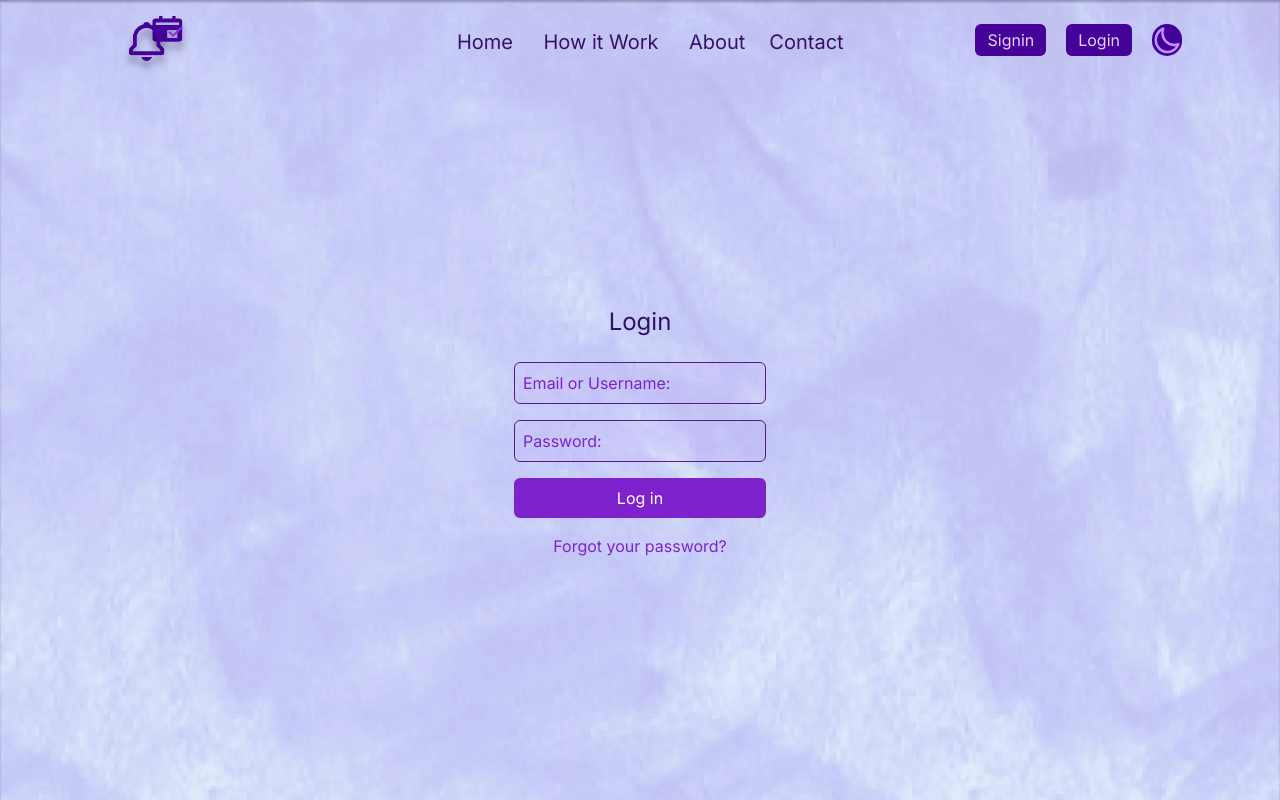
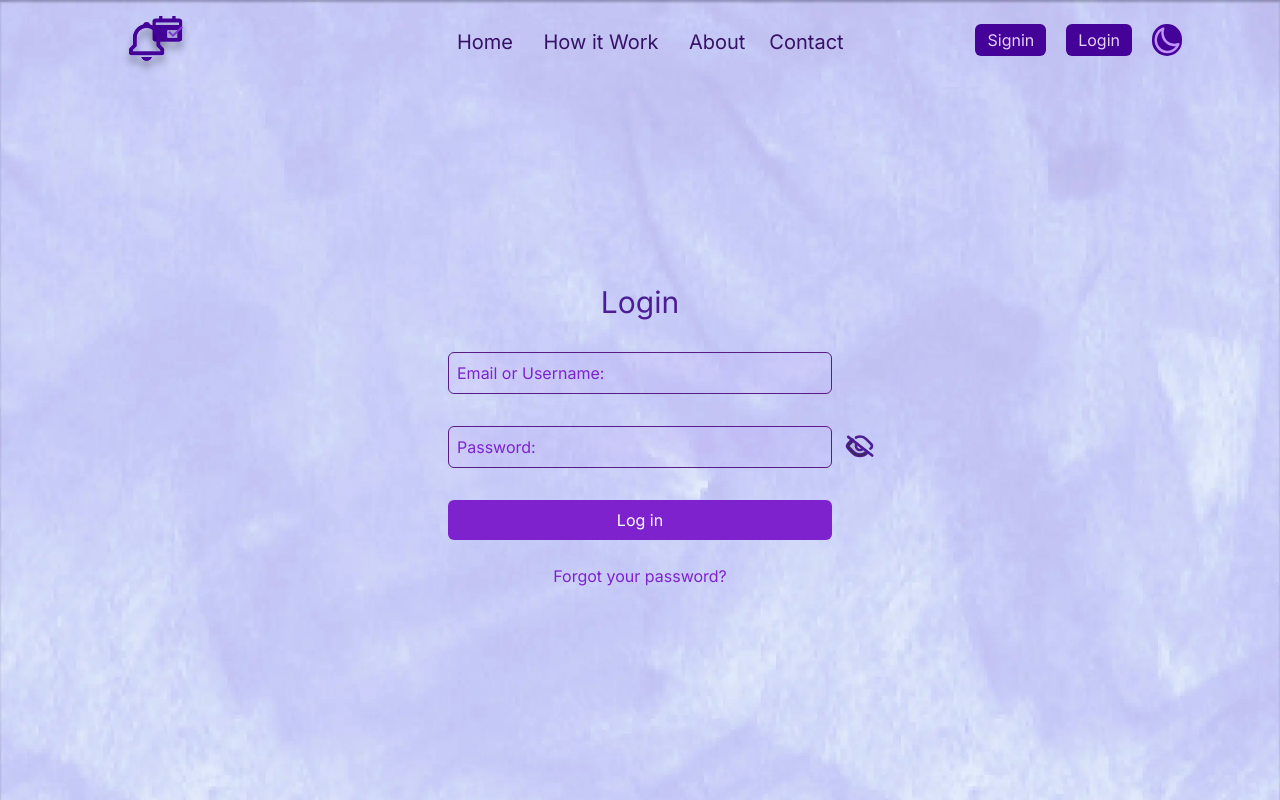
Before and after one commit to diego-vecch/remindpay-frontend, a Next.js app: page /login in a window 1280 px wide. Built offline with nearby package versions, Linux system fonts and the light colour scheme.

Commit message:
fix: update style and components of login

```diff
--- a/src/components/Login.tsx
+++ b/src/components/Login.tsx
@@ -1,13 +1,17 @@
-import React from 'react'
-
+'use client'
+import { useState } from 'react'
+import { ButtonForm } from './ButtonForm'
+import { EyeOpenPasswordForm, EyeClosePasswordForm } from './Icons/EyePasswordForm'
 const Login: React.FC = () => {
+  const [view, setview] = useState(false)
+  const password = view ? 'text' : 'password'
   return (
     <div className='h-full flex flex-col pt-20 justify-center items-center w-full'>
-      <div className='mb-8 flex flex-col justify-center'>
+      <div className='mb-8 flex flex-col gap-2 justify-center w-96'>
         <div className='py-6'>
-          <h4 className='text-center text-2xl text-violet-950'>Login</h4>
+          <h4 className='text-center text-3xl text-violet-900'>Login</h4>
         </div>
-        <form action='' className='w-full max-w-md bg-purple-0 rounded-md  '>
+        <form action='' className='w-full max-w-md rounded-md flex flex-col gap-4 '>
           <div className='mb-4'>
             <input
               type='text' id='emailorusername'
@@ -16,15 +20,30 @@ const Login: React.FC = () => {
               className='w-full p-2 border rounded-md bg-purple-500 bg-opacity-5 placeholder-purple-700 border-purple-900  focus:outline-none focus:border-violet-600 focus:placeholder-violet-500 focus:bg-opacity-0 text-purple-800' placeholder='Email or Username:'
             />
           </div>
-          <div className='mb-4'>
+          <div className='mb-4 flex'>
             <input
-              type='password' id='password' required
+              type={password}
+              required
               autoComplete='off'
               className='w-full p-2 border rounded-md bg-purple-500 bg-opacity-5 placeholder-purple-700 border-purple-900 focus:outline-none focus:border-violet-600 focus:placeholder-violet-500 focus:bg-opacity-0 text-purple-800' placeholder='Password:'
             />
+            <div className='pt-1 z-10'>
+              <button
+                className='absolute ml-3' onClick={(e) => {
+                  e.preventDefault()
+                  setview(!view)
+                }}
+              >
+                {view && (<EyeOpenPasswordForm />)}
+                {!view && (<EyeClosePasswordForm />)}
+
+              </button>
+            </div>
+
           </div>
-          <button type='submit' className='bg-purple-700 text-white p-2 w-full rounded-md mb-2'>Log in</button>
-          <button type='submit' className='bg-transparent text-purple-700 p-2 w-full rounded-md'>Forgot your password?</button>
+          <ButtonForm nameButton='Log in' />
+          <div className='w-full flex justify-center'><button type='submit' className='bg-transparent text-purple-700 rounded-md hover:underline'>Forgot your password?</button></div>
+
         </form>
       </div>
     </div>
```
